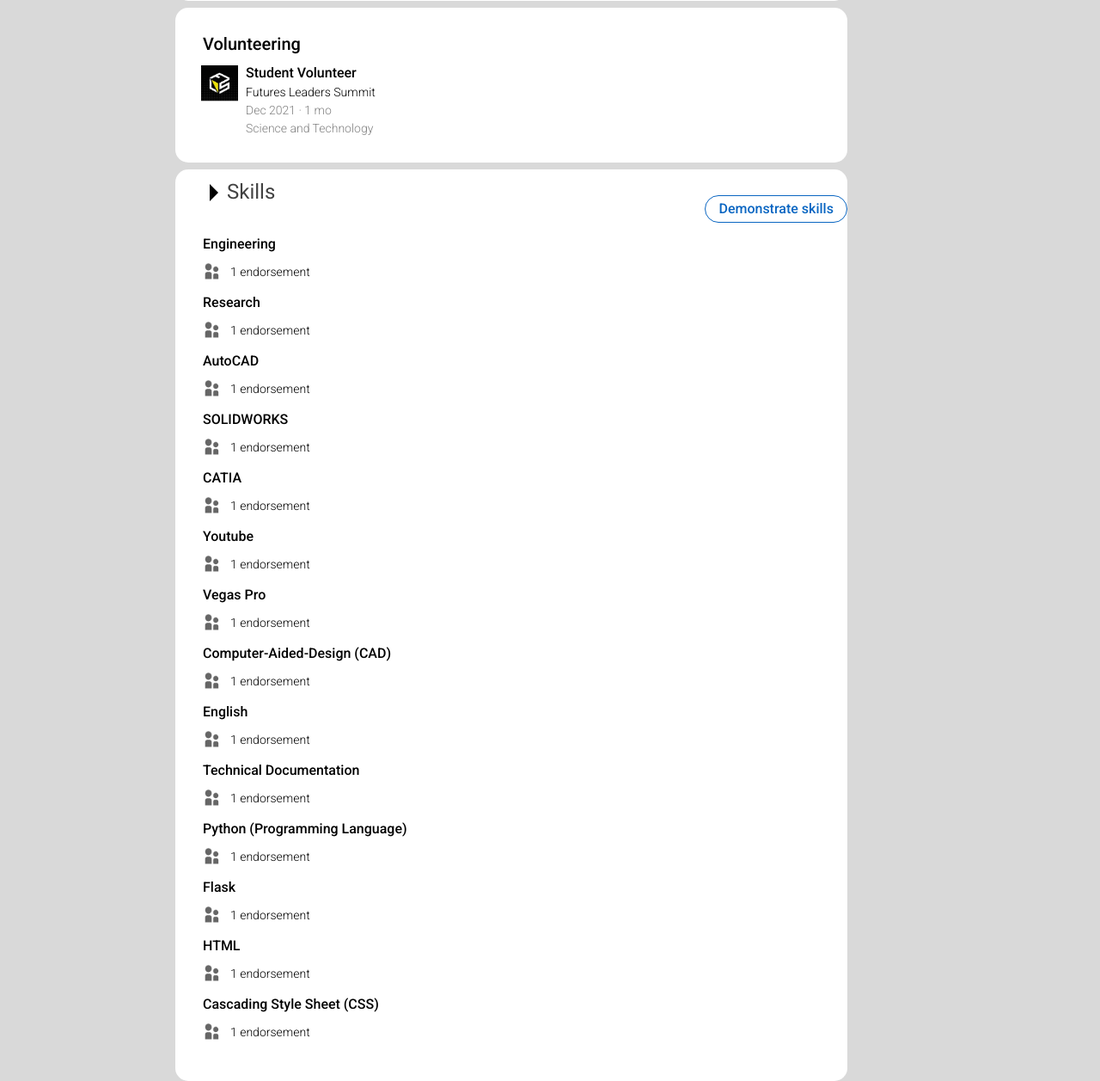
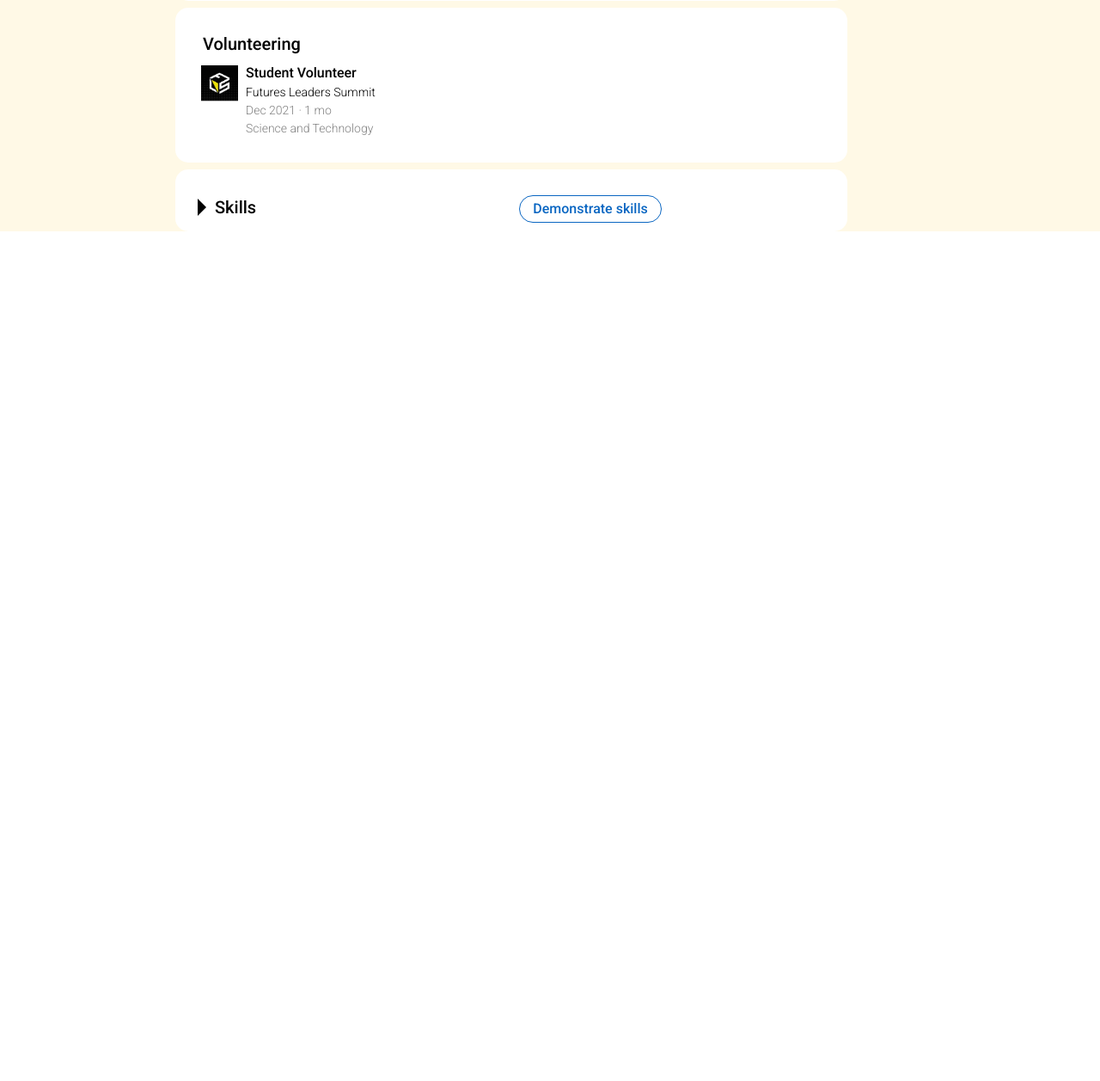
Before and after one commit to emiralic/website, a Flask app: page /linkedin in a window 1280 px wide. Shown: the part 2567-3824 px from the top of the page at 86% size. After the commit the page ends 2836 px from the top, so only its background shows below. Run offline with Flask 2, Linux system fonts and the light colour scheme; the visitor is signed in with stand-in values (Sample User, id 1).

Commit message:
Update with finished Linkedin profile

```diff
--- a/website/static/linkedin-css/linkedin-header.css
+++ b/website/static/linkedin-css/linkedin-header.css
@@ -9,7 +9,7 @@ body{
     flex-direction: row;
     width: 100%;
     height: 53px;
-    background-color: rgb(238, 243, 248);
+    background-color: white;
     z-index: 1000;
 }
 .linkedin-logo{
@@ -46,7 +46,7 @@ body{
     width: 33px;
     height: 35px;
     margin-left: 6px;
-    background-color: rgb(201, 217, 233);
+    background-color: white;
     border: none;
     outline: none;
     margin-top: 10px;
@@ -65,7 +65,7 @@ body{
 .work-button{
     height: 44px;
     margin: 4.5px 0 0 170px;
-    background-color: rgb(238, 243, 248);
+    background-color: white;
     border:none;
 }
 .home-logo{
--- a/website/static/linkedin-css/linkedin-left-part.css
+++ b/website/static/linkedin-css/linkedin-left-part.css
@@ -43,7 +43,7 @@
     font-family: Roboto, Arial;
     font-size: 24px;
     font-weight: 500;
-    margin: 10px 0 0 24px;
+    margin: 20px 0 0 24px;
 
 }
 .university-photo{
@@ -394,7 +394,7 @@
 }
 .left-part7{
     height: 160px;
-    margin: 8px 0 0 204px;
+    margin: 8px 0 0px 204px;
 
 }
 .left-part8{
@@ -402,12 +402,14 @@
     margin: 8px 0 0 204px;
 }
 .left-part9{
-    height: 1060px;
+    height: auto;
     margin: 8px 0 0 204px;
+    padding-bottom: 10px;
 }
 .demonstrate-button{
     width: 166px;
-    margin: 30px 0 0 500px;
+    margin: 30px 0 0 400px;
+    z-index: 100;
 }
 .endorsement-row{
     display: flex;
@@ -416,3 +418,47 @@
 .endorsement{
     margin: 15px 0 0 10px;
 }
+.all-text{
+    height: 0;
+    overflow: hidden;
+    opacity: 0;
+}
+input{
+    display:none;
+
+}
+label{
+    font-family: Roboto, Arial;
+    font-size: 20px;
+    font-weight: 500;
+    display: block;
+    cursor: pointer;
+    color: black;
+    position: relative;
+    margin: -30px 0 0 46px;
+    user-select: none;
+}
+label:before {
+    content: " ";
+    border-width: 10px;
+    border-style: solid;
+    border-color: transparent
+    transparent transparent black;
+    height: 0;
+    font-size: 0;
+    position: absolute;
+    top: 2px;
+    left: -50px;
+    margin-left: 30px;
+    transition transform 0.5s;
+    transition-origin: 3px center;
+}
+input:checked ~ label:before{
+    transform: rotate(90deg);
+
+}
+input:checked ~ .all-text{
+    opacity: 1;
+    height: auto;
+
+}
--- a/website/templates/linkedin.html
+++ b/website/templates/linkedin.html
@@ -4,7 +4,6 @@
     <link rel="stylesheet" href="static/linkedin-css/linkedin-header.css">
     <link rel="stylesheet" href="static/linkedin-css/linkedin-left-part.css">
     <link rel="stylesheet" href="static/linkedin-css/linkedin-right-part.css">
-    <link rel="stylesheet" href="static/cv.css">
 
 
 </head>
@@ -421,15 +420,30 @@
                       </div>
                     </div>
                 </div>
+
+
+
+
+
+
+
+
+
+
+
+
+
+
                 <div class="left-part9">
+                <div class="activity-and-button">
+                    <button class="demonstrate-button">
+                        <div class="start-a-post-text">Demonstrate skills</div>
+                    </button>
+                </div>
                     <div class="expand">
-                    <div class="activity-and-button">
                         <input class="box" type="checkbox" id="trigger"/>
                         <label for="trigger" >Skills</label>
-                                <button class="demonstrate-button">
-                                    <div class="start-a-post-text">Demonstrate skills</div>
-                                </button>
-                    </div>
+                            <div class="all-text">
                             <div class="below-activity-title">
                                 Engineering
                             </div>
@@ -556,13 +570,21 @@
                                      1 endorsement
                                 </div>
                             </div>
+                            </div>
+
+                    </div>
+
+                </div>
 
 
 
-                    </div>
-                </div>
 
-            </div>
+
+
+
+
+
+        </div>
 
 
             <div class="right-part">
```
